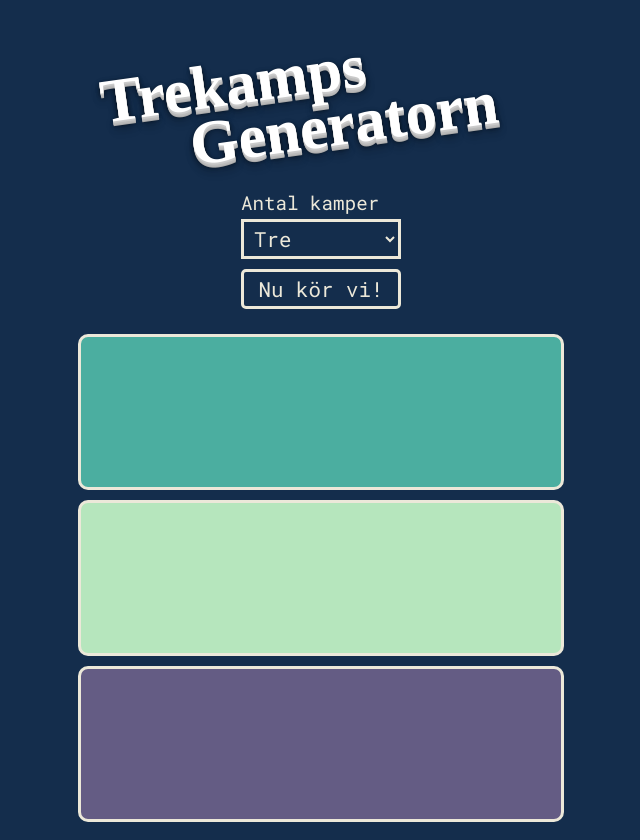
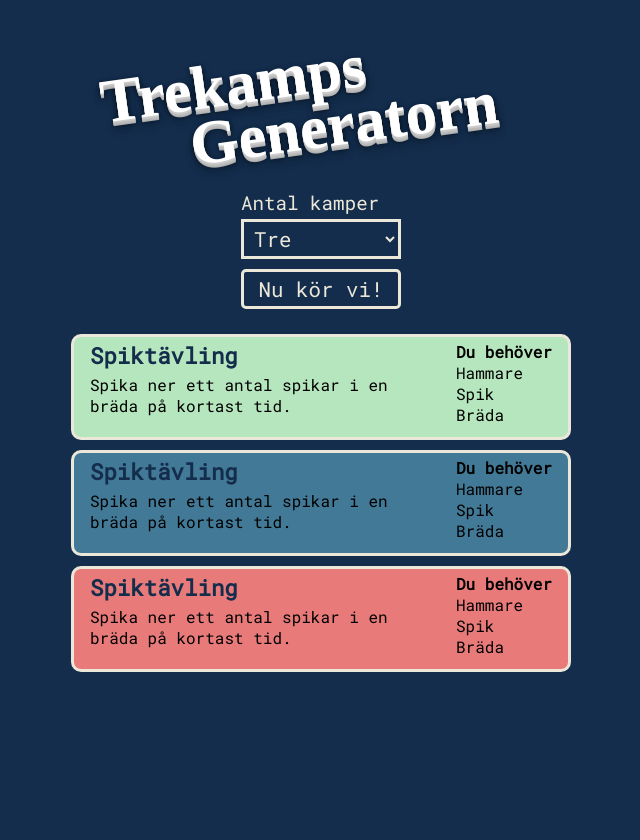
Before and after one commit to anton-g/kampgeneratorn, a React (Create React App) app: page / in a window 1280 px wide. Both pictures are taken after a click on the button "Nu kör vi!". Shown: the whole page, without its empty margins (319-959 px from the left). After the commit the page ends 800 px from the top, so only its background shows below. Built offline with nearby package versions, Linux system fonts and the light colour scheme; a web font is replaced by a local one.

Commit message:
Card stylez n stuff

```diff
--- a/src/App.js
+++ b/src/App.js
@@ -20,9 +20,9 @@ function App() {
 
   const handleClick = () => {
     setItems(
-      colors.slice(0, settings.count).map((c, idx) => ({
-        key: idx,
-        color: c
+      tempData.slice(0, settings.count).map(item => ({
+        ...item,
+        color: colors[Math.floor(Math.random() * colors.length)]
       }))
     )
   }
@@ -54,6 +54,39 @@ const FormWrapper = styled(animated.div)`
   margin-bottom: 25px;
 `
 
+const tempData = [
+  {
+    id: 1,
+    title: 'Spiktävling',
+    description: 'Spika ner ett antal spikar i en bräda på kortast tid.',
+    resources: ['Hammare', 'Spik', 'Bräda']
+  },
+  {
+    id: 2,
+    title: 'Spiktävling',
+    description: 'Spika ner ett antal spikar i en bräda på kortast tid.',
+    resources: ['Hammare', 'Spik', 'Bräda']
+  },
+  {
+    id: 3,
+    title: 'Spiktävling',
+    description: 'Spika ner ett antal spikar i en bräda på kortast tid.',
+    resources: ['Hammare', 'Spik', 'Bräda']
+  },
+  {
+    id: 4,
+    title: 'Spiktävling',
+    description: 'Spika ner ett antal spikar i en bräda på kortast tid.',
+    resources: ['Hammare', 'Spik', 'Bräda']
+  },
+  {
+    id: 5,
+    title: 'Spiktävling',
+    description: 'Spika ner ett antal spikar i en bräda på kortast tid.',
+    resources: ['Hammare', 'Spik', 'Bräda']
+  }
+]
+
 const colors = [
   '#4baea0',
   '#b6e6bd',
--- /dev/null
+++ b/src/components/Card.js
@@ -0,0 +1,73 @@
+import React from 'react'
+import styled from 'styled-components'
+
+export default function Card({ item, style }) {
+  return (
+    <CardContainer color={item.color} style={style}>
+      <CardContent>
+        <CardHeader>Spiktävling</CardHeader>
+        <CardDescription>
+          Spika ner ett antal spikar i en bräda på kortast tid.
+        </CardDescription>
+      </CardContent>
+      <CardMaterial>
+        <h3>Du behöver</h3>
+        <ul>
+          <li>Hammare</li>
+          <li>Spik</li>
+          <li>Bräda</li>
+        </ul>
+      </CardMaterial>
+    </CardContainer>
+  )
+}
+
+const CardContainer = styled.div`
+  box-sizing: border-box;
+  width: 500px;
+  max-height: 150px;
+  min-height: 100px;
+  will-change: transform, opacity;
+  transform-origin: center top;
+  background-size: cover;
+  background-color: ${props => props.color};
+  border-radius: 10px;
+  border: 3px solid #ece8d9;
+  margin-bottom: 10px;
+  padding: 4px 16px;
+  display: flex;
+`
+
+const CardHeader = styled.h2`
+  color: #142d4c;
+  margin: 0;
+  margin-bottom: 4px;
+  font-size: 1.4rem;
+`
+
+const CardContent = styled.div`
+  display: flex;
+  flex-direction: column;
+`
+
+const CardDescription = styled.p`
+  margin: 0;
+  margin-bottom: 4px;
+  margin-right: 16px;
+`
+
+const CardMaterial = styled.div`
+  flex-shrink: 0;
+
+  h3 {
+    margin: 0;
+    font-size: 1rem;
+  }
+
+  ul {
+    list-style: none;
+    margin: 0;
+    margin-bottom: 8px;
+    padding: 0;
+  }
+`
--- a/src/components/Cards.js
+++ b/src/components/Cards.js
@@ -1,19 +1,19 @@
 import React from 'react'
-import styled from 'styled-components'
-import { useTransition, animated as a } from 'react-spring'
+import { useTransition, animated } from 'react-spring'
+import Card from './Card'
 
 export default function Cards({ items }) {
-  const transitions = useTransition(items, item => item.key, {
+  const transitions = useTransition(items, item => item.id, {
     from: { opacity: 0, transform: `perspective(600px) rotateX(-90deg)` },
     enter: { opacity: 1, transform: `perspective(600px) rotateX(0deg)` },
-    trail: 500,
+    trail: 250,
     config: { mass: 1.5, tension: 120, friction: 12, precision: 0.01 }
   })
 
   return transitions.map(({ item, props, key }) => (
-    <Card
+    <AnimatedCard
       key={key}
-      color={item.color}
+      item={item}
       style={{
         opacity: props.opacity.interpolate(o => o),
         transform: props.transform
@@ -22,16 +22,4 @@ export default function Cards({ items }) {
   ))
 }
 
-const Card = styled(a.div)`
-  max-width: 500px;
-  max-height: 150px;
-  width: 50ch;
-  height: 50ch;
-  will-change: transform, opacity;
-  transform-origin: center top;
-  background-size: cover;
-  background-color: ${props => props.color};
-  border-radius: 10px;
-  border: 3px solid #ece8d9;
-  margin-bottom: 10px;
-`
+const AnimatedCard = animated(Card)
```
